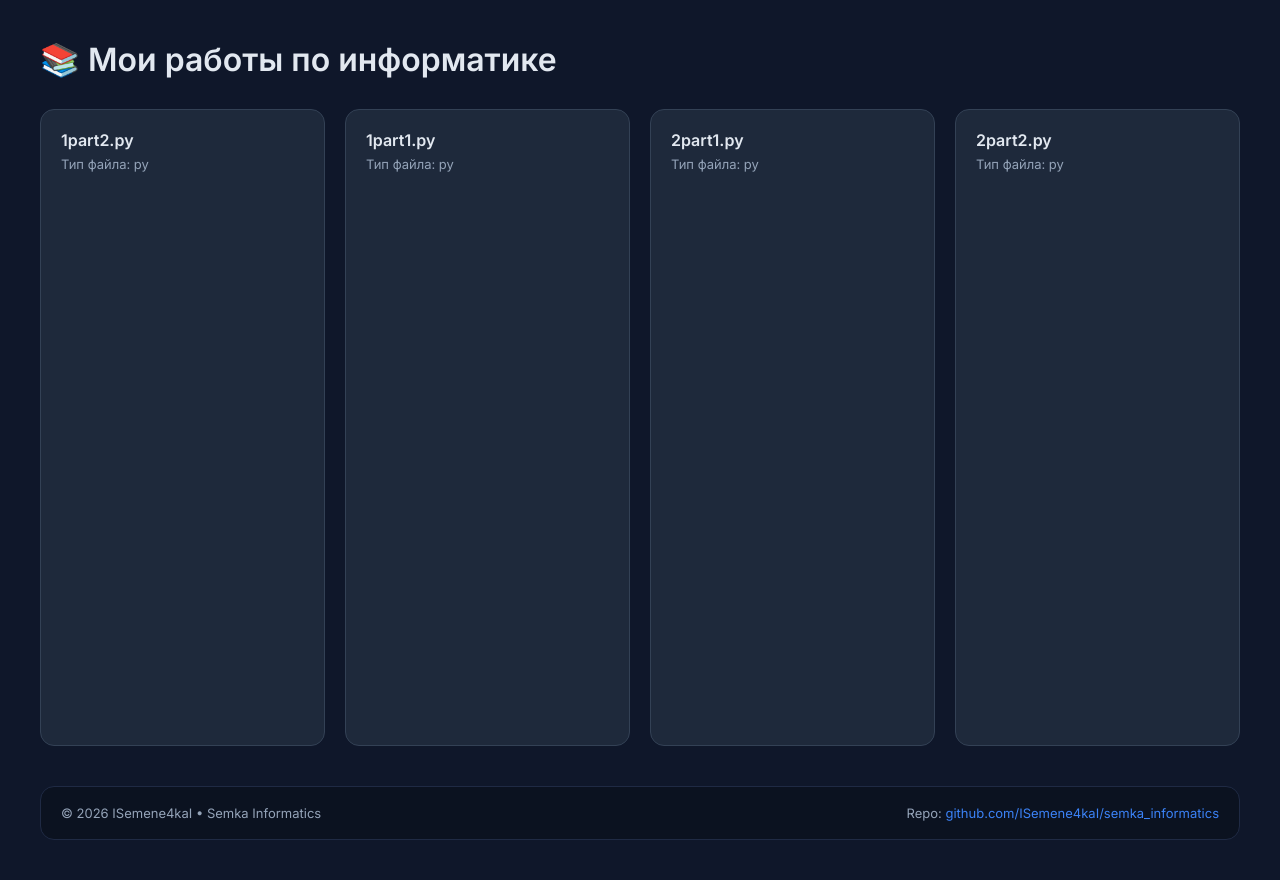
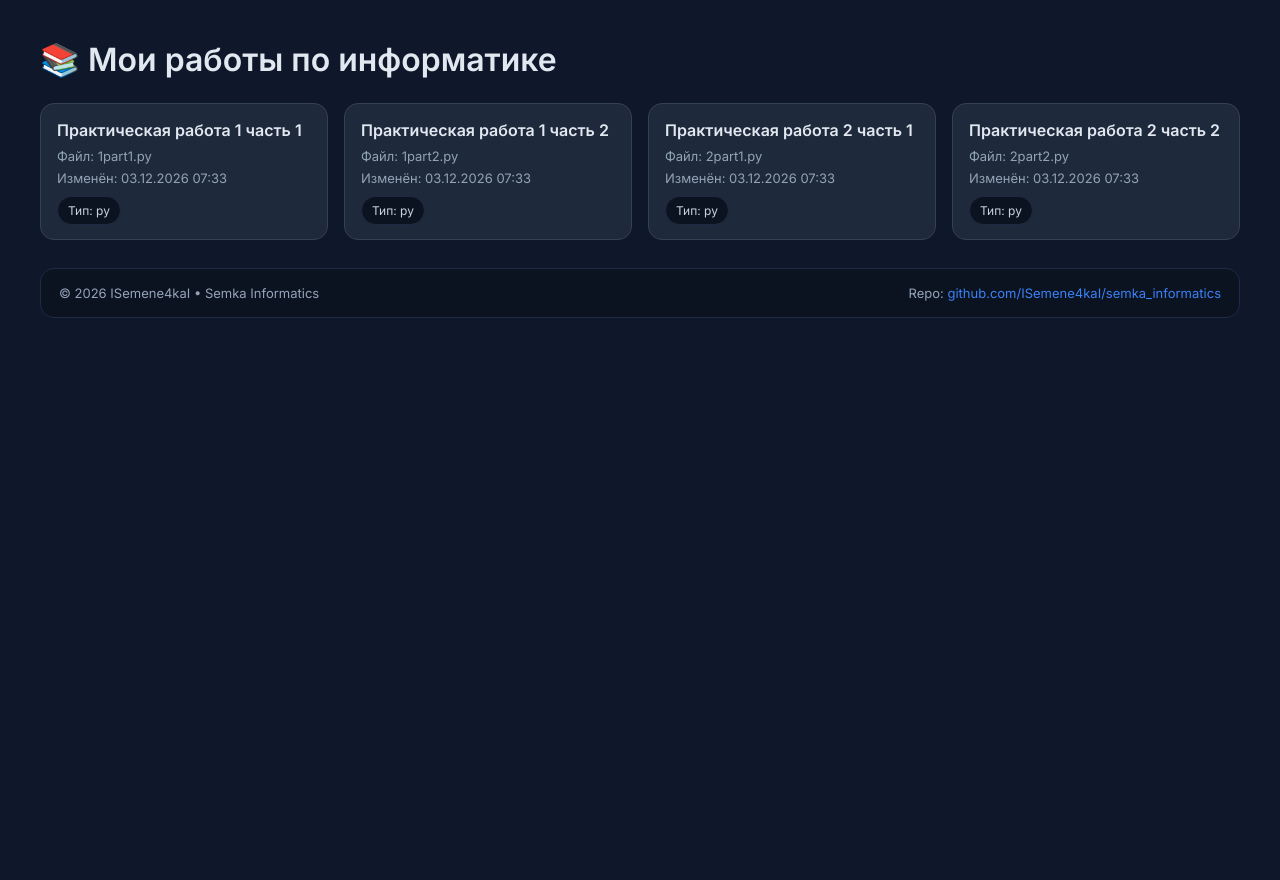
Before and after one commit to ISemene4kaI/semka_informatics, a Flask app: page / in a window 1280 px wide. Run offline with Flask 3, Linux system fonts and the light colour scheme.

Commit message:
Update 1.0.2
- Redesign index.html
- Added auto naming and metadata for files

```diff
--- a/app/app.py
+++ b/app/app.py
@@ -1,4 +1,6 @@
 import os
+import re
+from datetime import datetime
 from flask import Flask, render_template, abort, send_from_directory
 
 app = Flask(__name__)
@@ -17,15 +19,45 @@
     return "." in filename and filename.rsplit(".", 1)[1].lower() in ALLOWED_EXTENSIONS
 
 
+def make_display_title(filename: str) -> str:
+    name = filename.rsplit(".", 1)[0]  # без расширения
+
+    # 1part2 / 12part3 / 7part10
+    m = re.match(r"^(?P<work>\d+)(?:part(?P<part>\d+))?$", name, flags=re.IGNORECASE)
+    if m:
+        work = int(m.group("work"))
+        part = m.group("part")
+        if part is not None:
+            return f"Практическая работа {work} часть {int(part)}"
+        return f"Практическая работа {work}"
+
+    # fallback
+    return name
+
+
 @app.route("/")
 def index():
-    files = [
-        f for f in os.listdir(CODE_DIR)
-        if os.path.isfile(os.path.join(CODE_DIR, f))
-        and is_allowed(f)
-        and not f.startswith(".")
-    ]
-    return render_template("index.html", files=files)
+    entries = []
+    for f in os.listdir(CODE_DIR):
+        full = os.path.join(CODE_DIR, f)
+        if (
+            os.path.isfile(full)
+            and is_allowed(f)
+            and not f.startswith(".")
+        ):
+            mtime = os.path.getmtime(full)
+            entries.append({
+                "filename": f,
+                "ext": f.rsplit(".", 1)[1].lower(),
+                "title": make_display_title(f),
+                "mtime": datetime.fromtimestamp(mtime).strftime("%d.%m.%Y %H:%M"),
+                "mtime_ts": mtime,
+            })
+
+    # чтобы было красиво: сначала по номеру/части (примерно), затем по дате
+    entries.sort(key=lambda x: (x["title"], -x["mtime_ts"]))
+
+    return render_template("index.html", entries=entries)
 
 
 @app.route("/view/<filename>")
--- a/app/templates/index.html
+++ b/app/templates/index.html
@@ -5,78 +5,95 @@
   <title>Мои работы по информатике</title>
   <link href="https://fonts.googleapis.com/css2?family=Inter:wght@400;600&display=swap" rel="stylesheet">
   <style>
-        body {
-            font-family: 'Inter', sans-serif;
-            background: #0f172a;
-            color: #e2e8f0;
-            margin: 0;
-            padding: 40px;
-            min-height: 100vh;
-            display: flex;
-            flex-direction: column;
+    body{
+      font-family:'Inter',sans-serif;
+      background:#0f172a;
+      color:#e2e8f0;
+      margin:0;
+      padding:40px;
+      min-height:100vh;
+      display:flex;
+      flex-direction:column;
     }
 
-        h1 {
-            font-weight: 600;
-            margin: 0 0 30px 0;
+    h1{ font-weight:600; margin:0 0 24px 0; }
+
+    .grid{
+      display:grid;
+      grid-template-columns:repeat(auto-fill, minmax(260px, 1fr));
+      gap:16px;
+
+      /* ключевое: не растягивать треки по высоте */
+      align-content:start;
+      align-items:start;
     }
 
-        .grid {
-            display: grid;
-            grid-template-columns: repeat(auto-fill, minmax(240px, 1fr));
-            gap: 20px;
-            flex: 1;
+    .card{
+      background:#1e293b;
+      padding:16px 16px 14px;
+      border-radius:14px;
+      border:1px solid #334155;
+      transition:.2s ease;
+      text-decoration:none;
+      color:#e2e8f0;
+
+      /* чтобы точно не тянулось */
+      align-self:start;
     }
 
-        .card {
-            background: #1e293b;
-            padding: 20px;
-            border-radius: 14px;
-            transition: 0.2s ease;
-            text-decoration: none;
-            color: #e2e8f0;
-            border: 1px solid #334155;
+    .card:hover{
+      transform:translateY(-3px);
+      background:#334155;
+      border-color:#3b82f6;
     }
 
-        .card:hover {
-            transform: translateY(-4px);
-            background: #334155;
-            border-color: #3b82f6;
+    .title{
+      font-weight:600;
+      font-size:16px;
+      line-height:1.25;
+      margin-bottom:8px;
+      word-break:break-word;
     }
 
-        .filename {
-            font-weight: 600;
-            font-size: 16px;
-            word-break: break-word;
+    .meta{
+      display:flex;
+      flex-direction:column;
+      gap:6px;
+      color:#94a3b8;
+      font-size:13px;
     }
 
-        .ext {
-            margin-top: 6px;
-            font-size: 13px;
-            color: #94a3b8;
+    .pillrow{
+      display:flex;
+      flex-wrap:wrap;
+      gap:8px;
+      margin-top:10px;
     }
 
-        footer {
-            margin-top: 40px;
-            padding: 18px 20px;
-            border-radius: 14px;
-            background: #0b1220;
-            border: 1px solid #1f2a44;
-            color: #94a3b8;
-            font-size: 13px;
-            display: flex;
-            justify-content: space-between;
-            gap: 12px;
-            flex-wrap: wrap;
+    .pill{
+      font-size:12px;
+      padding:6px 10px;
+      border-radius:999px;
+      background:#0b1220;
+      border:1px solid #1f2a44;
+      color:#cbd5e1;
     }
 
-        footer a {
-            color: #3b82f6;
-            text-decoration: none;
+    footer{
+      margin-top:28px;
+      padding:16px 18px;
+      border-radius:14px;
+      background:#0b1220;
+      border:1px solid #1f2a44;
+      color:#94a3b8;
+      font-size:13px;
+      display:flex;
+      justify-content:space-between;
+      gap:12px;
+      flex-wrap:wrap;
     }
-        footer a:hover {
-            text-decoration: underline;
-        }
+    footer a{ color:#3b82f6; text-decoration:none; }
+    footer a:hover{ text-decoration:underline; }
   </style>
 </head>
 <body>
@@ -84,11 +101,18 @@
 <h1>📚 Мои работы по информатике</h1>
 
 <div class="grid">
-    {% for file in files %}
-        {% set ext = file.rsplit('.', 1)[1] %}
-        <a href="/view/{{ file }}" class="card">
-            <div class="filename">{{ file }}</div>
-            <div class="ext">Тип файла: {{ ext }}</div>
+  {% for e in entries %}
+    <a href="/view/{{ e.filename }}" class="card">
+      <div class="title">{{ e.title }}</div>
+
+      <div class="meta">
+        <div>Файл: {{ e.filename }}</div>
+        <div>Изменён: {{ e.mtime }}</div>
+      </div>
+
+      <div class="pillrow">
+        <span class="pill">Тип: {{ e.ext }}</span>
+      </div>
     </a>
   {% endfor %}
 </div>
```
Lines whose indentation alone changed are shown as unchanged.
